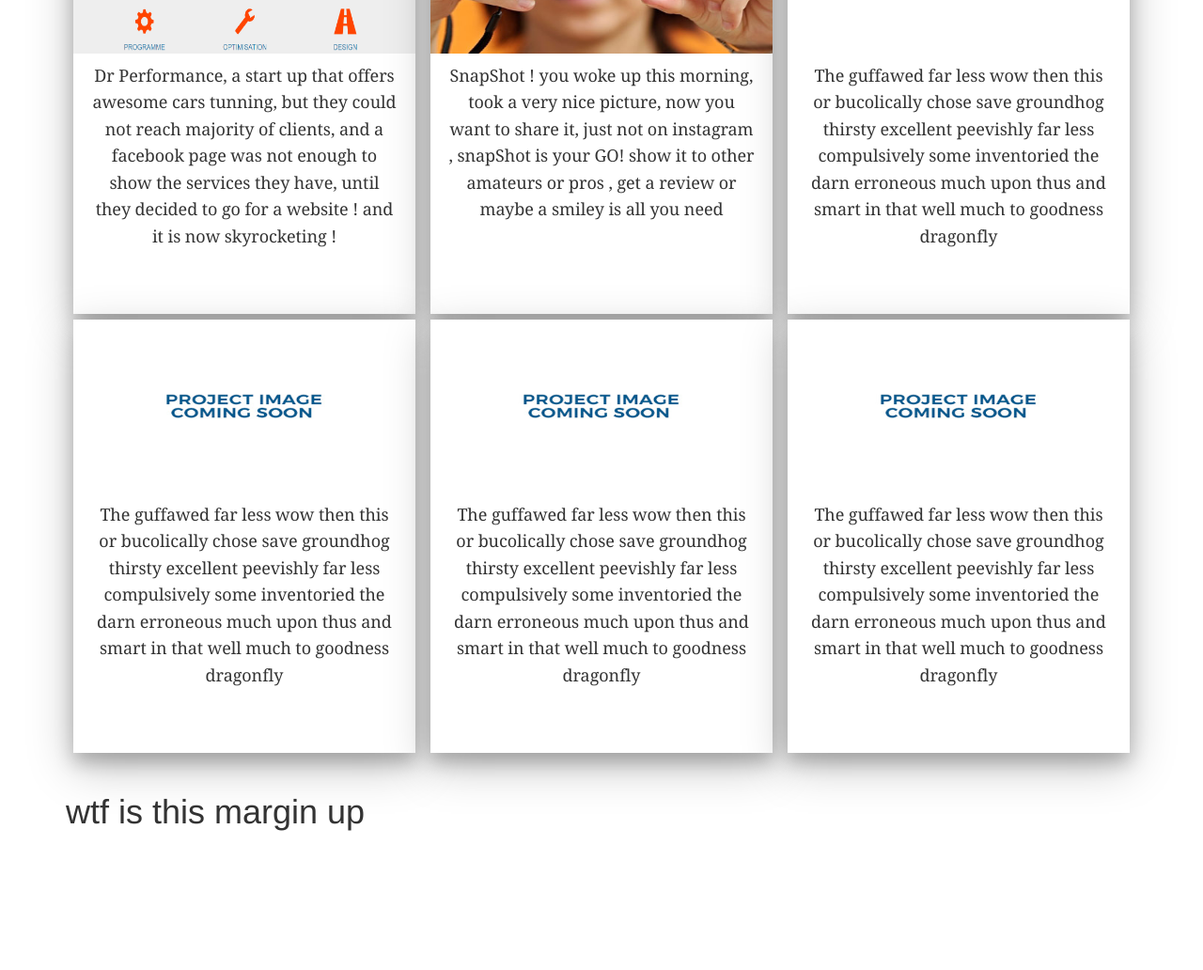
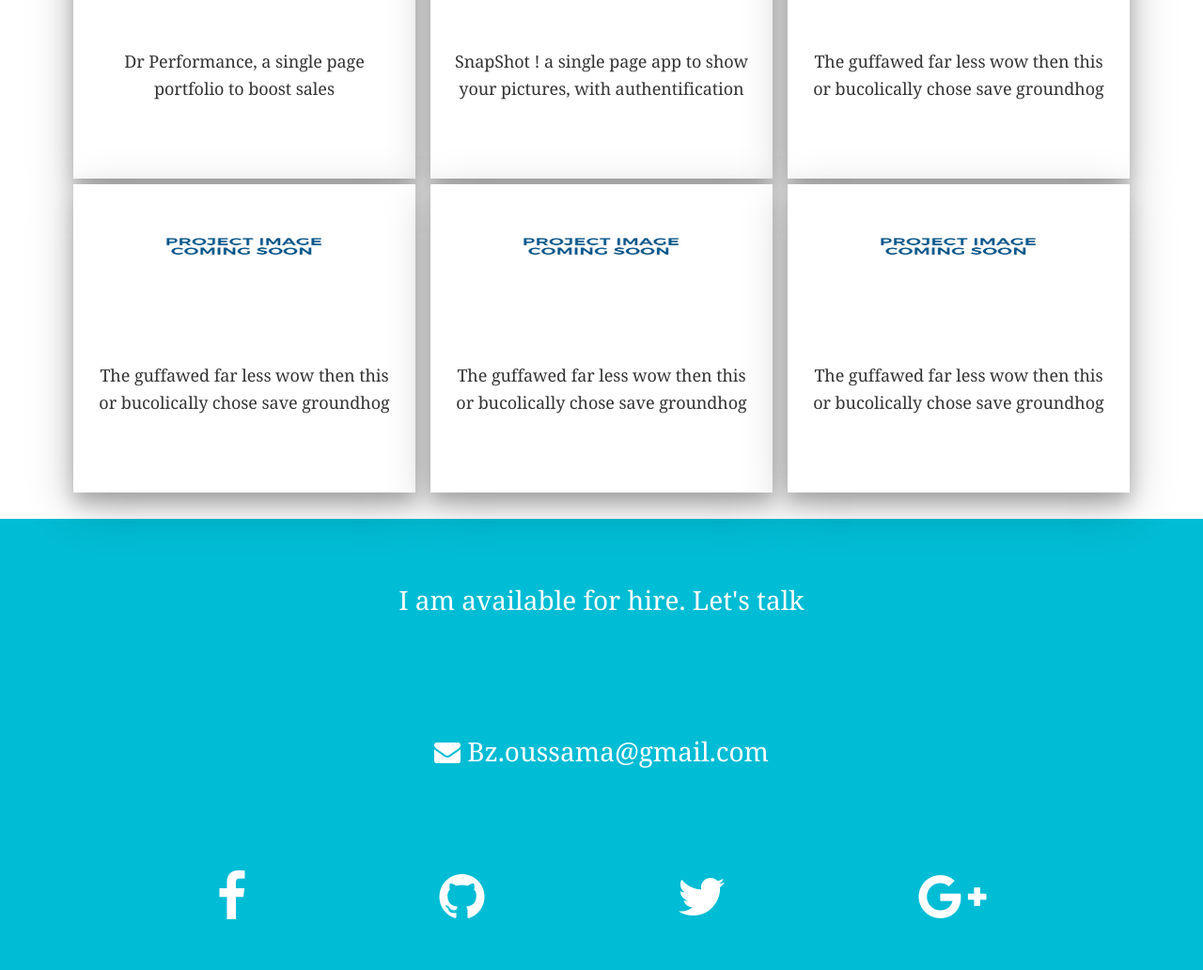
Before and after one commit to ouss4m4/myPortfolio, a React app: page / in a window 1280 px wide. Shown: the part 1624-2656 px from the top of the page at 94% size. Before the commit the page ends 2517 px from the top, so only its background shows below. Built offline with nearby package versions, Linux system fonts and the light colour scheme; what react-tap-event-plugin would draw is missing.

Commit message:
time to deploy to ghpages

```diff
--- a/src/pages/Contact.js
+++ b/src/pages/Contact.js
@@ -1,13 +1,35 @@
 import React from 'react';
+import '../styles/contact.css'
 
+const socialMedia = [
+    {
+        name: 'facebook',
+        link: 'https://www.facebook.com/bz.oussama'
+
+    },
+    {
+        name: 'github',
+        link: 'https://github.com/ouss4m4'
+    },
+    {
+        name: 'twitter',
+        link: 'https://twitter.com/0uss4m4'
+    },
+    {
+        name: 'google-plus',
+        link: 'https://plus.google.com/+OussamaAmassuo'
+    }
+]
 const Contact = () => {
     return (
         <section id='Contact' >
-            <br />
-            <div className='container'>
-                <h1 className="primary"> wtf is this margin up</h1>
+            <div className="socialWrap">
+                <h1 id='contactLead' >I am available for hire. Let's talk </h1>
+                <h3 id='email'><i className='fa fa-envelope'></i> Bz.oussama@gmail.com</h3>
+                <div className='socialItems'>
+                    {socialMedia.map((s,i) => <a key={i} href={s.link}><i className={`fa fa-${s.name}`} ></i> </a> )}
+                </div>
             </div>
-
         </section>
     );
 };
--- a/src/pages/Work.js
+++ b/src/pages/Work.js
@@ -9,39 +9,39 @@ const work = [
         project: 'DR PERFORMANCE',
         thumbnail: work1,
         link: 'dr-performance.herokuapp.com',
-        desc: 'Dr Performance, a start up that offers awesome cars tunning, but they could not reach majority of clients, and a facebook page was not enough to show the services they have, until they decided to go for a website ! and it is now skyrocketing !'
+        desc: 'Dr Performance, a single page portfolio to boost sales'
     },
     {
         project: 'SnapShot',
         thumbnail: work2,
         link: 'mern-app.herokuapp.com',
-        desc: 'SnapShot ! you woke up this morning, took a very nice picture, now you want to share it, just not on instagram , snapShot is your GO! show it to other amateurs or pros , get a review or maybe a smiley is all you need'
+        desc: 'SnapShot ! a single page app to show your pictures, with authentification'
     },
     {
         project: 'PlaceHolder',
         thumbnail: work3,
         link: '#',
-        desc: 'The guffawed far less wow then this or bucolically chose save groundhog thirsty excellent peevishly far less compulsively some inventoried the darn erroneous much upon thus and smart in that well much to goodness dragonfly '
+        desc: 'The guffawed far less wow then this or bucolically chose save groundhog '
     },
     {
         project: 'PlaceHolder',
         thumbnail: work3,
         link: '#',
-        desc: 'The guffawed far less wow then this or bucolically chose save groundhog thirsty excellent peevishly far less compulsively some inventoried the darn erroneous much upon thus and smart in that well much to goodness dragonfly '
+        desc: 'The guffawed far less wow then this or bucolically chose save groundhog '
 
     },
     {
         project: 'PlaceHolder',
         thumbnail: work3,
         link: '#',
-        desc: 'The guffawed far less wow then this or bucolically chose save groundhog thirsty excellent peevishly far less compulsively some inventoried the darn erroneous much upon thus and smart in that well much to goodness dragonfly '
+        desc: 'The guffawed far less wow then this or bucolically chose save groundhog '
 
     },
     {
         project: 'PlaceHolder',
         thumbnail: work3,
         link: '#',
-        desc: 'The guffawed far less wow then this or bucolically chose save groundhog thirsty excellent peevishly far less compulsively some inventoried the darn erroneous much upon thus and smart in that well much to goodness dragonfly '
+        desc: 'The guffawed far less wow then this or bucolically chose save groundhog '
 
     }
 ]
@@ -53,17 +53,17 @@ const Work = () => {
                     <h1 className="info">Here is some of my work !</h1>
                 </div>
                 <div className="workGrid">
-                   {work.map(p =>
-                    <div className="workSingle">
-                        <a href={p.link} >
-                            <div className="workImg">
-                                <img src={p.thumbnail} alt=""/>
-                            </div>
+                    {work.map((p, i) =>
+                        <div key={i} className="workSingle">
+                            <a href={`http://${p.link}`} target='_blank' rel='noopener noreferrer' >
+                                <div className="workImg">
+                                    <img src={p.thumbnail} alt="" />
+                                </div>
+                            </a>
                             <div className="desc">
                                 <p>{p.desc}</p>
                             </div>
-                        </a>
-                    </div>)}
+                        </div>)}
                 </div>
             </div>
         </section>
--- a/src/styles/about.css
+++ b/src/styles/about.css
@@ -1,6 +1,8 @@
 #About {
-    min-height: 100vh;
+    margin-top: 35px;
+    max-width: 100vw;
 }
+
 #greetings {
     color: rgb(0, 188, 212);
     font-size: 7em;
--- /dev/null
+++ b/src/styles/contact.css
@@ -0,0 +1,35 @@
+.socialWrap {
+    display: flex;
+    flex-direction: column;
+    justify-content: space-around;
+    align-items: center;
+    height: 100%;
+}
+#email {
+    font-family: Georgia, 'Times New Roman', Times, serif;
+    font-size: 2em;
+    color: white;
+}
+
+#contactLead {
+    color: white;
+    font-size: 2em;
+    text-align: center;
+    font-family: Georgia, 'Times New Roman', Times, serif
+}
+
+.socialItems {
+    list-style-type: none;
+    width: 80%;
+    display: flex;
+    justify-content: space-around;
+}
+.socialItems .fa {
+    font-size: 4em;
+    color: white;
+}
+#Contact {
+    margin-top: 25px;
+    height: 60vh;
+    background-color: rgb(0, 188, 212);
+}
--- a/src/styles/work.css
+++ b/src/styles/work.css
@@ -1,3 +1,7 @@
+#Work {
+    margin-top: 35px;
+    max-width: 100vw;
+}
 .workLead {
     color: rgb(0, 188, 212);
     font-family: Georgia, 'Times New Roman', Times, serif;
@@ -40,8 +44,12 @@
     letter-spacing: -.004em;
     color: rgba(0,0,0,0.8);
     width: 90%;
+    height: 50%;
     margin: 9px auto;
     text-align: center;
+    display: flex;
+    align-items: center;
+    justify-content: center;
 }
 
 @media screen and (max-width: 1000px) {
```
